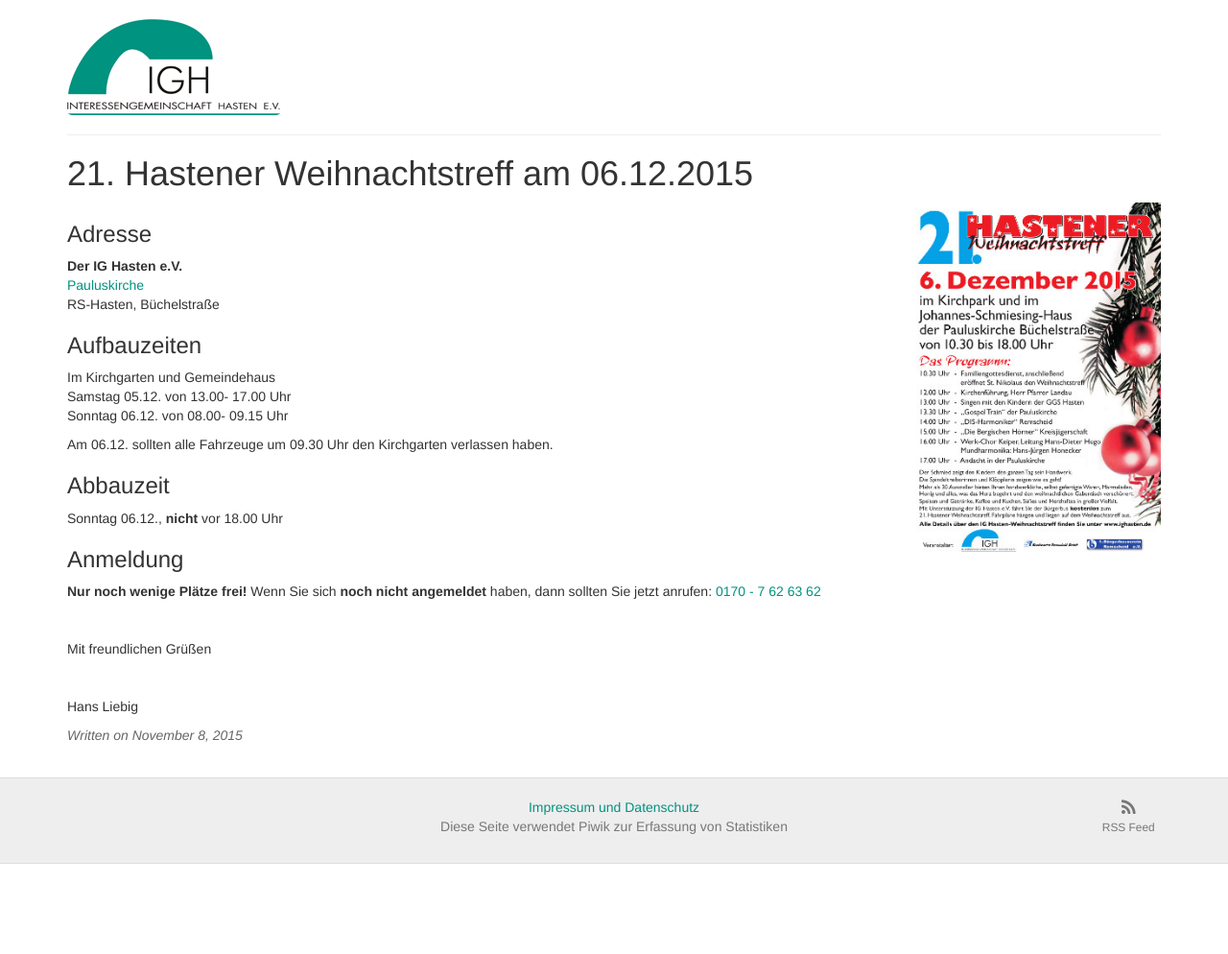
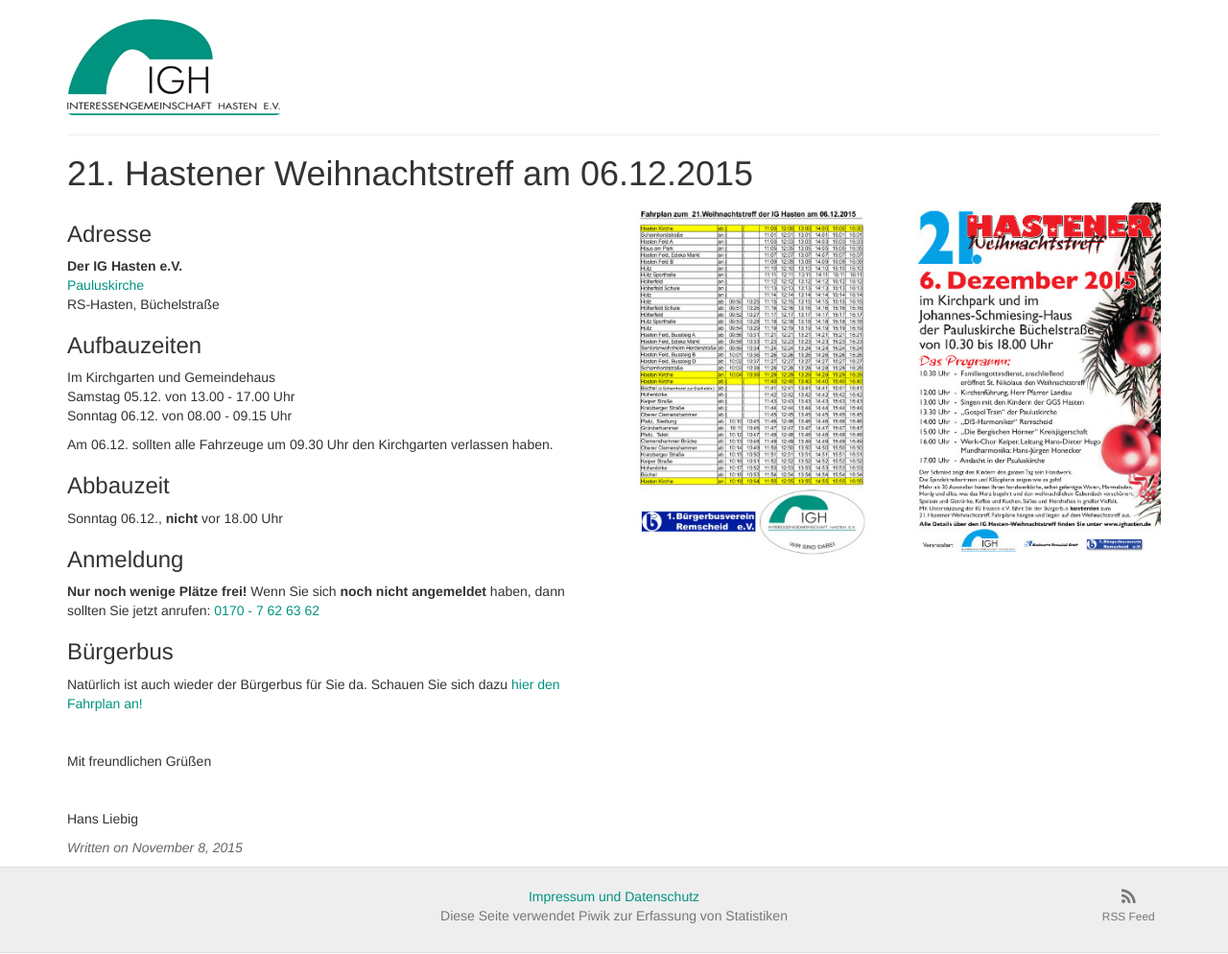
Before and after one commit to n2o/ighasten, a Jekyll site: the page built from aktuelles/_posts/2015-11-08-21-hastener-weihnachtstreff.md, in a window 1280 px wide. Shown: the whole page at 96% size. Built offline with Jekyll 4.4.1, drawn with Linux system fonts in a browser that asks for light colours; nearby versions of some CDN libraries; Markdown is read by kramdown in place of the engine named in the settings; comment, search, counter and statistics services are not loaded; before the commit the page ends 901 px from its top, so only the background shows below that.

Commit message:
Include fahrplan

```diff
--- a/aktuelles/_posts/2015-11-08-21-hastener-weihnachtstreff.md
+++ b/aktuelles/_posts/2015-11-08-21-hastener-weihnachtstreff.md
@@ -4,7 +4,7 @@
 categories: display
 ---
 <div class="row">
-  <div class="col-md-9">
+  <div class="col-md-6">
     <h3>Adresse</h3>
     <strong>Der IG Hasten e.V.</strong><br>
     <a href="https://www.openstreetmap.org/way/275952840">Pauluskirche</a><br>
@@ -13,8 +13,8 @@
     <h3>Aufbauzeiten</h3>
     <p>
       Im Kirchgarten und Gemeindehaus<br>
-      Samstag 05.12. von 13.00- 17.00 Uhr<br>
-      Sonntag 06.12. von 08.00- 09.15 Uhr
+      Samstag 05.12. von 13.00 - 17.00 Uhr<br>
+      Sonntag 06.12. von 08.00 - 09.15 Uhr
     </p>
     <p>
       Am 06.12. sollten alle Fahrzeuge um 09.30 Uhr den Kirchgarten verlassen haben.
@@ -26,6 +26,11 @@
     <h3>Anmeldung</h3>
     <p>
       <strong>Nur noch wenige Plätze frei!</strong> Wenn Sie sich <strong>noch nicht angemeldet</strong> haben, dann sollten Sie jetzt anrufen: <a href="tel:0170 - 7 62 63 62">0170 - 7 62 63 62</a>
+    </p>
+
+    <h3>Bürgerbus</h3>
+    <p>
+      Natürlich ist auch wieder der Bürgerbus für Sie da. Schauen Sie sich dazu <a href="{{ site.baseurl }}/downloads/2015/weihnachtstreff_2015_fahrplan.pdf">hier den Fahrplan an!</a>
     </p>
 
     <p>
@@ -42,6 +47,11 @@
     </p>
   </div>
   <div class="col-md-3">
+    <a href="{{ site.baseurl }}/downloads/2015/weihnachtstreff_2015_fahrplan.pdf">
+      <img src="{{ site.baseurl }}/images/2015/weihnachtstreff_2015_fahrplan_thumb.jpg" alt="weihnachtstreff_fahrplan" />
+    </a>
+  </div>
+  <div class="col-md-3">
     <a href="{{ site.baseurl }}/downloads/2015/weihnachtstreff_2015.pdf">
       <img src="{{ site.baseurl }}/images/2015/weihnachtstreff_2015_thumb.jpg" alt="weihnachtstreff" />
     </a>
```
Also changed, not shown: index.html (+13 -3 lines), images/2015/weihnachtstreff_2015_fahrplan_thumb.jpg (added), 1 other file.
